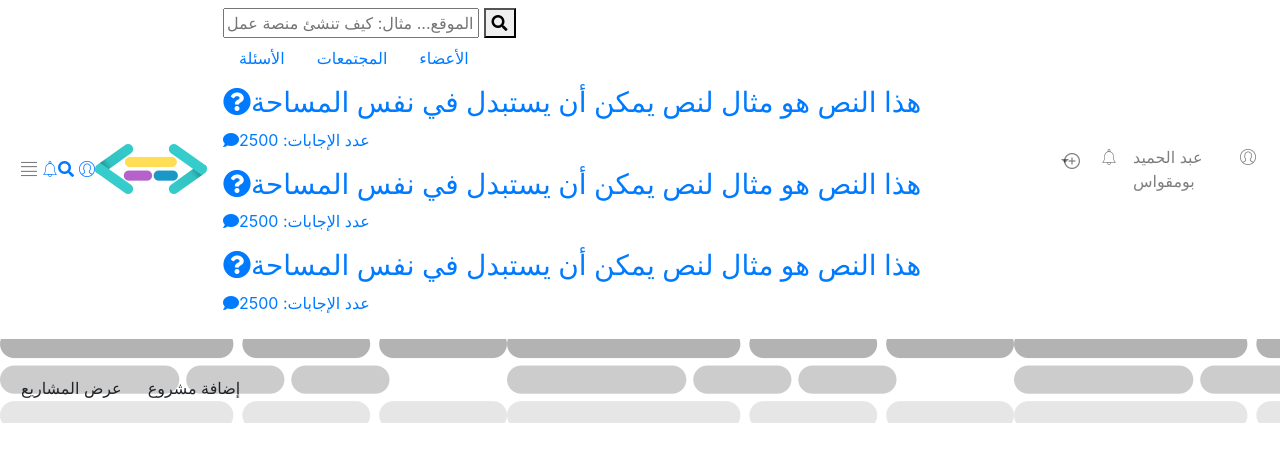
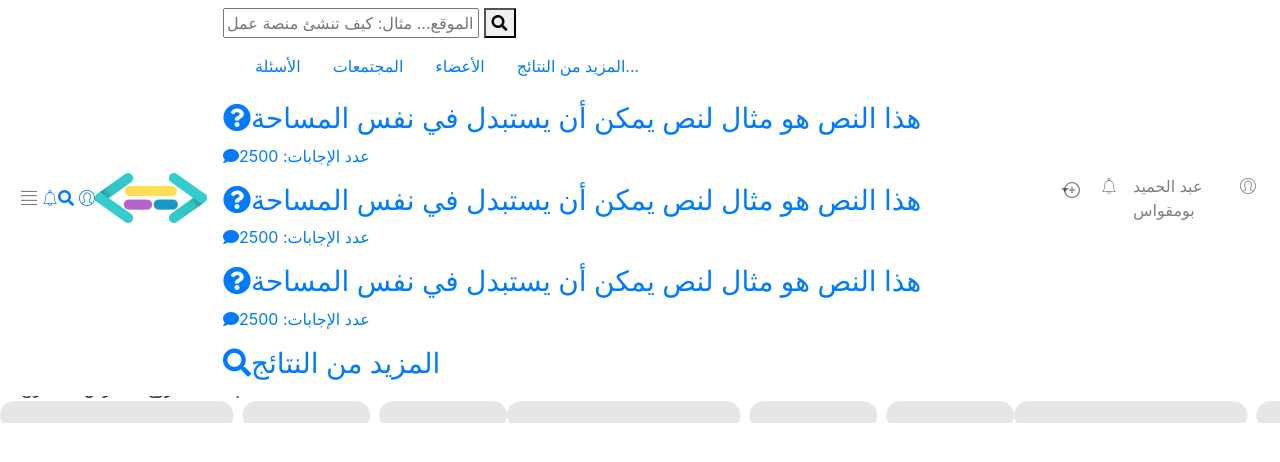
Before and after one commit to aboumegouass/DevFor, a website: page stage/html/homepage.pug in a window 1280 px wide. Drawn offline with nearby package versions, Linux system fonts and the light colour scheme; files that its build step writes are made by us from their sources; files whose address does not match are found by name.

Commit message:
Devfor 26May with Ithoub

```diff
--- a/stage/css/sass/layouts/_header.scss
+++ b/stage/css/sass/layouts/_header.scss
@@ -208,9 +208,12 @@
         -o-box-shadow: 4px 2px 10px rgba(0, 0, 0, 0.137);
         -ms-box-shadow: 4px 2px 10px rgba(0, 0, 0, 0.137);
         -moz-box-shadow: 4px 2px 10px rgba(0, 0, 0, 0.137);
+        .navbar {
+          border-bottom: 1px solid #f5f5f5;
+        }
         .nav {
           padding-right: 0;
-          border-bottom: 1px solid #f5f5f5;
+
           .nav-item {
             .nav-link {
               color: #777;
--- a/stage/html/pug/layout/header.pug
+++ b/stage/html/pug/layout/header.pug
@@ -18,14 +18,18 @@ nav.navbar.fixed-top.navbar-expand-sm.navbar-light.rbd-navbar.bg-white
           i.fa.fa-search
       .search-results
         .search-results-inner
+          nav.navbar.mb-2
+            ul#pills-tab.nav(role='tablist')
+              li.nav-item(role='presentation')
+                a#pills-home-tab.nav-link.active(data-toggle='pill', href='#pills-home', role='tab', aria-controls='pills-home', aria-selected='true') الأسئلة
+              li.nav-item(role='presentation')
+                a#pills-profile-tab.nav-link(data-toggle='pill', href='#pills-profile', role='tab', aria-controls='pills-profile', aria-selected='false') المجتمعات
+              li.nav-item(role='presentation')
+                a#pills-contact-tab.nav-link(data-toggle='pill', href='#pills-contact', role='tab', aria-controls='pills-contact', aria-selected='false') الأعضاء
 
-          ul#pills-tab.nav.mb-2(role='tablist')
-            li.nav-item(role='presentation')
-              a#pills-home-tab.nav-link.active(data-toggle='pill', href='#pills-home', role='tab', aria-controls='pills-home', aria-selected='true') الأسئلة
-            li.nav-item(role='presentation')
-              a#pills-profile-tab.nav-link(data-toggle='pill', href='#pills-profile', role='tab', aria-controls='pills-profile', aria-selected='false') المجتمعات
-            li.nav-item(role='presentation')
-              a#pills-contact-tab.nav-link(data-toggle='pill', href='#pills-contact', role='tab', aria-controls='pills-contact', aria-selected='false') الأعضاء
+            ul.nav.mr-auto
+              li.nav-item
+                a.nav-link(href='#') المزيد من النتائج...
           #pills-tabContent.tab-content
             #pills-home.tab-pane.fade.show.active(role='tabpanel', aria-labelledby='pills-home-tab')
 
@@ -50,6 +54,10 @@ nav.navbar.fixed-top.navbar-expand-sm.navbar-light.rbd-navbar.bg-white
                 p.meta
                   i.fa.fa-comment
                   | عدد الإجابات: 2500
+              a.item-search(href="#")
+                h3.title
+                  i.fa.fa-search
+                  | المزيد من النتائج
             #pills-profile.tab-pane.fade(role='tabpanel', aria-labelledby='pills-profile-tab')
               .users-results
                 .row
```
Also changed, not shown: dist/css/main.css, dist/homepage.html, dist/singlepage.html, 1 other file.
